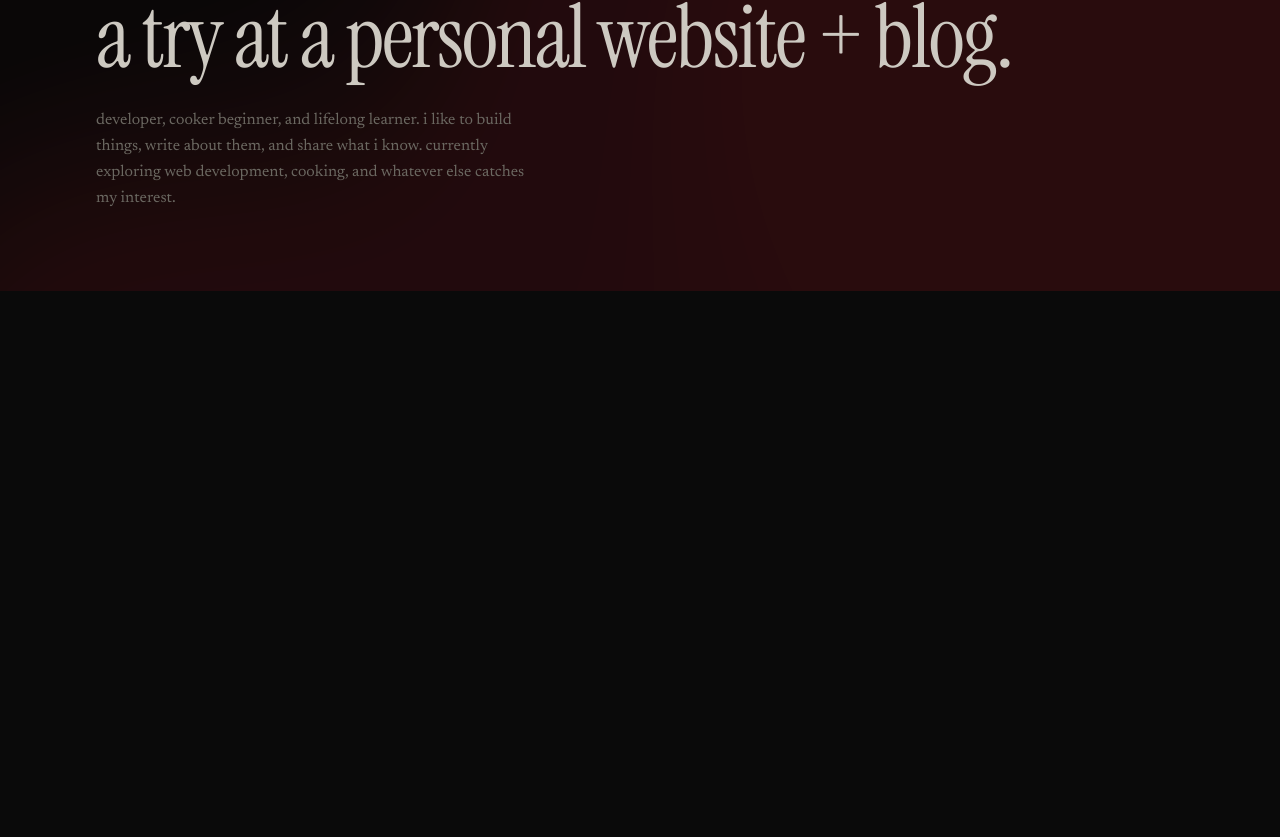
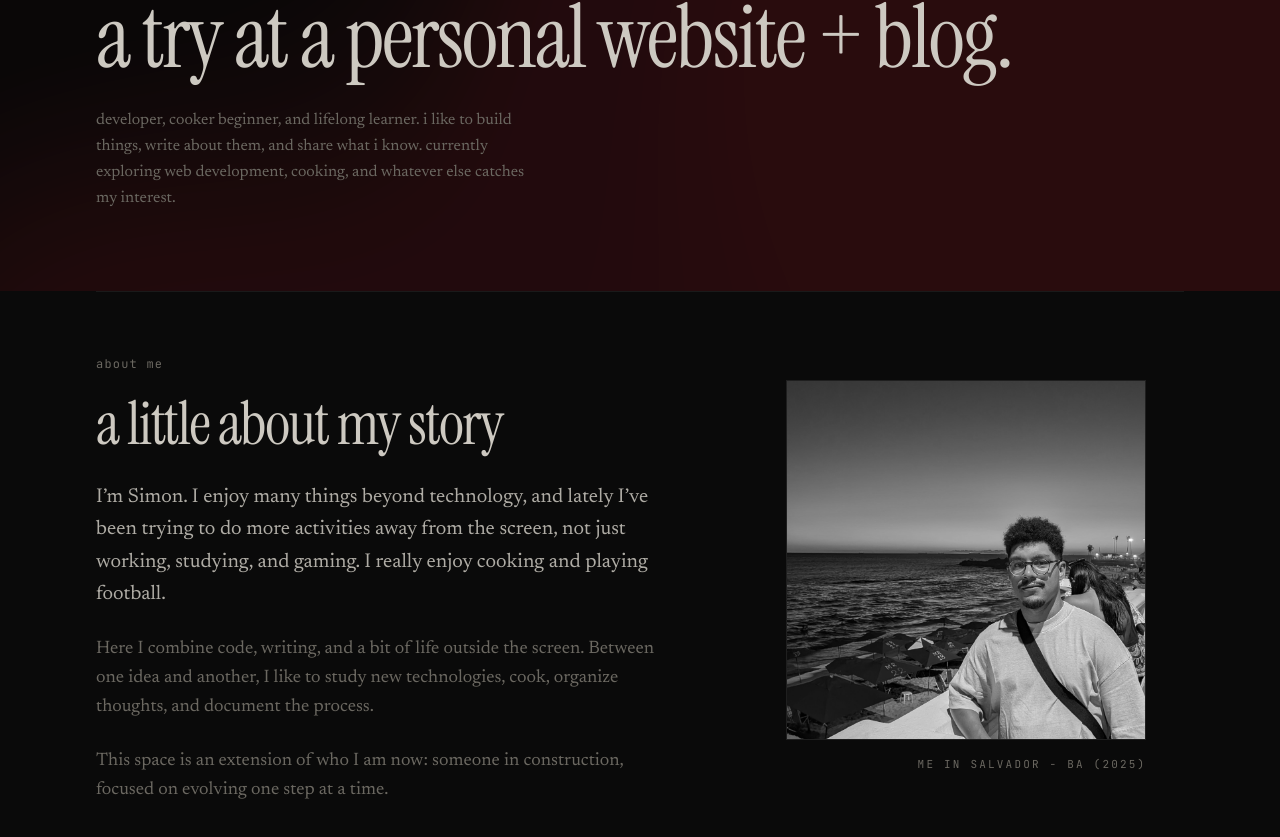
Before and after one commit to gab-simon/personal_page, a React (Vite) app: page / in a window 1280 px wide. Shown: the part 389-1226 px from the top of the page. Before the commit the page ends 800 px from the top, so only its background shows below. Built offline with nearby package versions, Linux system fonts and the light colour scheme.

Commit message:
feat: add Me component with personal introduction and image

```diff
--- /dev/null
+++ b/src/components/me/index.tsx
@@ -0,0 +1,68 @@
+import mePhoto from "../../assets/me.jpg";
+import Reveal from "../fx/reveal";
+
+const Me = () => {
+  return (
+    <section className="px-6 md:px-12 lg:px-24 pb-24 md:pb-32">
+      <div className="divider-subtle mb-12 md:mb-16" />
+
+      <div className="grid items-start gap-12 md:grid-cols-[1.15fr_0.85fr] md:gap-16">
+        <div>
+          <Reveal>
+            <p className="font-mono text-xs text-muted-foreground tracking-widest mb-5">
+              about me
+            </p>
+          </Reveal>
+
+          <Reveal delay={0.08}>
+            <h2 className="font-display text-4xl md:text-6xl leading-[1.08] tracking-tight text-warm mb-6">
+              a little about my story
+            </h2>
+          </Reveal>
+
+          <Reveal delay={0.16}>
+            <p className="text-lg md:text-xl leading-relaxed text-foreground/85 max-w-2xl mb-6">
+              I’m Simon. I enjoy many things beyond technology, and lately I’ve
+              been trying to do more activities away from the screen, not just
+              working, studying, and gaming. I really enjoy cooking and playing
+              football.
+            </p>
+          </Reveal>
+
+          <Reveal delay={0.24}>
+            <p className="text-base md:text-lg leading-relaxed text-muted-foreground max-w-2xl mb-6">
+              Here I combine code, writing, and a bit of life outside the
+              screen. Between one idea and another, I like to study new
+              technologies, cook, organize thoughts, and document the process.
+            </p>
+          </Reveal>
+
+          <Reveal delay={0.32}>
+            <p className="text-base md:text-lg leading-relaxed text-muted-foreground max-w-2xl">
+              This space is an extension of who I am now: someone in
+              construction, focused on evolving one step at a time.
+            </p>
+          </Reveal>
+        </div>
+
+        <Reveal delay={0.2} className="md:pt-6">
+          <figure className="group mx-auto w-full max-w-[360px]">
+            <div className="relative aspect-square overflow-hidden rounded-sm border border-border bg-card">
+              <img
+                src={mePhoto}
+                alt="Retrato de Simon"
+                className="h-full w-full object-cover grayscale transition-[filter,transform] duration-700 ease-out group-hover:grayscale-0 group-hover:scale-[1.01]"
+                loading="lazy"
+              />
+            </div>
+            <figcaption className="mt-4 text-right font-mono text-[11px] uppercase tracking-[0.2em] text-muted-foreground">
+              me in Salvador - BA (2025)
+            </figcaption>
+          </figure>
+        </Reveal>
+      </div>
+    </section>
+  );
+};
+
+export default Me;
--- a/src/pages/home/index.tsx
+++ b/src/pages/home/index.tsx
@@ -1,9 +1,11 @@
 import Header from "../../components/header";
+import Me from "../../components/me";
 
 const Home = () => {
   return (
     <div className="min-h-screen bg-background">
       <Header />
+      <Me />
     </div>
   );
 };
```
Also changed, not shown: src/assets/me.jpg (added).
